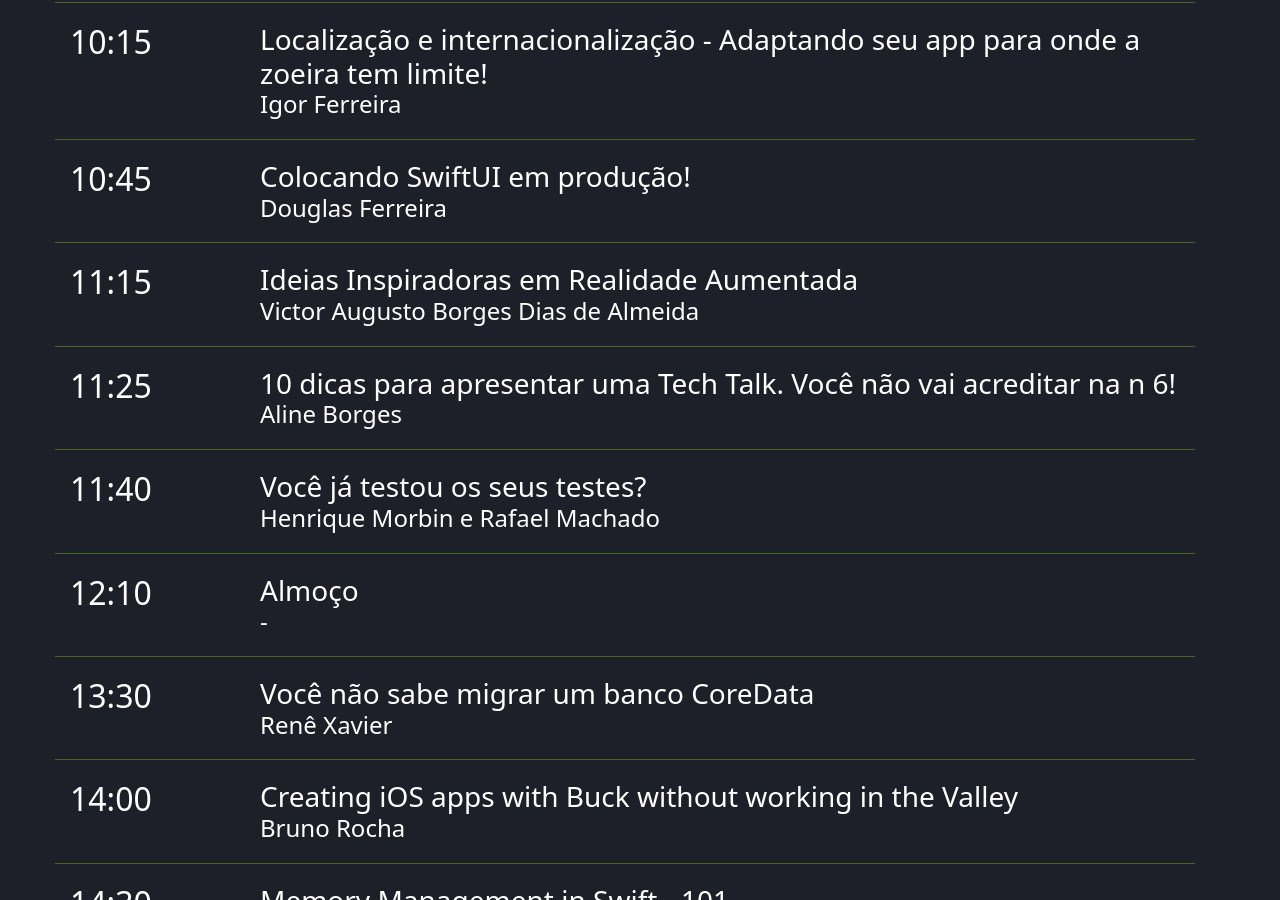
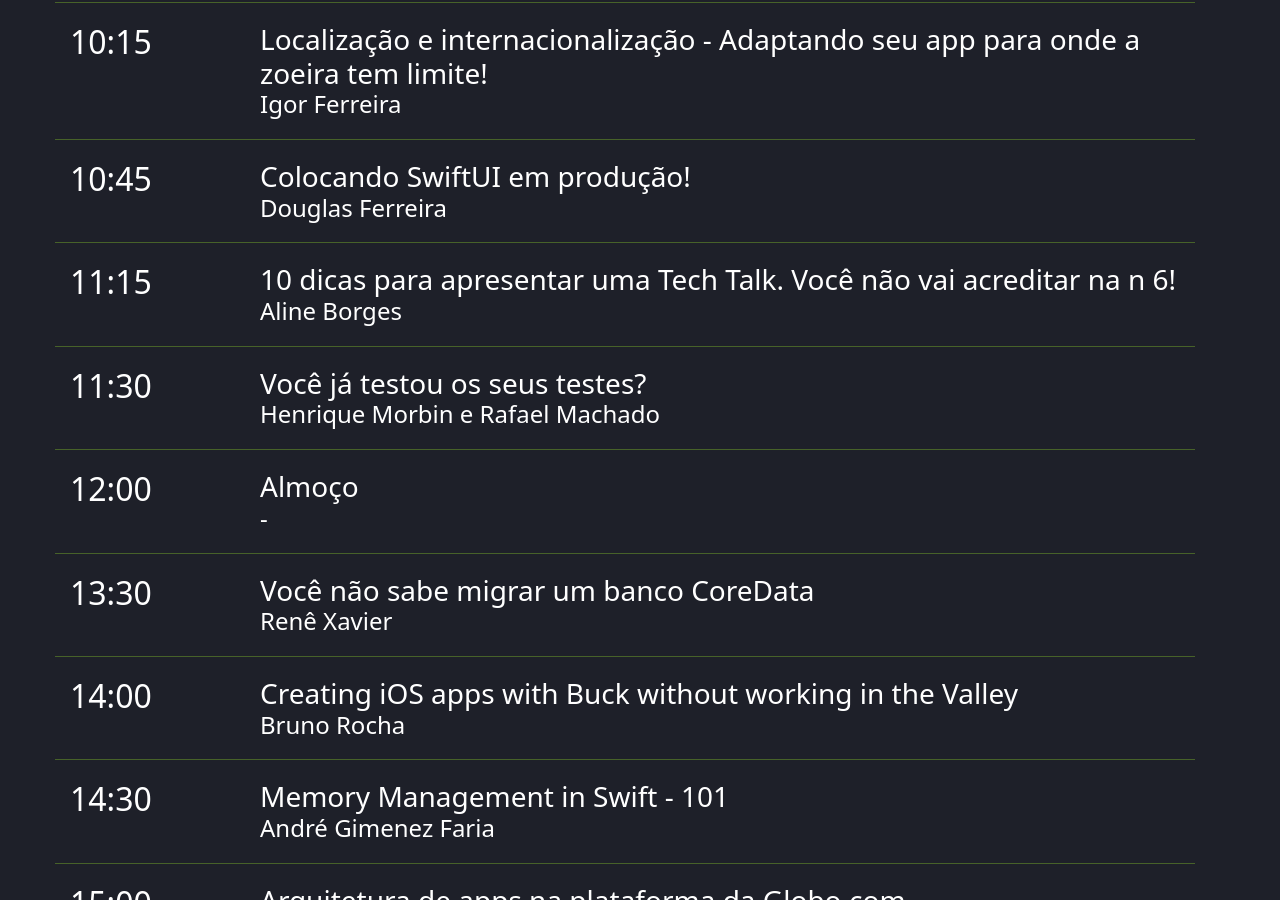
Before and after one commit to CocoaHeadsConference/CocoaHeadsConference.github.io, a Jekyll site: the page built from index.html, in a window 1280 px wide and 900 px high, scrolled down 5638 px. Built offline with Jekyll 4.4.1, drawn with Linux system fonts in a browser that asks for light colours.

Commit message:
Update schedule.json

```diff
--- a/_data/2019/schedule.json
+++ b/_data/2019/schedule.json
@@ -54,27 +54,20 @@
          {
             "type":"talk",
             "date":"2019-11-09T11:15:00-0300",
-            "speaker":"Victor Augusto Borges Dias de Almeida",
-            "name":"Ideias Inspiradoras em Realidade Aumentada",
-            "image":"https://nsbrazil.com/images/team/victor-almeida.png"
-         },
-         {
-            "type":"talk",
-            "date":"2019-11-09T11:25:00-0300",
             "speaker":"Aline Borges",
             "name":"10 dicas para apresentar uma Tech Talk. Você não vai acreditar na n 6!",
             "image":"https://nsbrazil.com/images/team/aline-borges.png"
          },
          {
             "type":"talk",
-            "date":"2019-11-09T11:40:00-0300",
+            "date":"2019-11-09T11:30:00-0300",
             "speaker":"Henrique Morbin e Rafael Machado",
             "name":"Você já testou os seus testes?",
             "image":"https://nsbrazil.com/images/team/henrique-rafael.jpg"
          },
          {
             "type":"talk",
-            "date":"2019-11-09T12:10:00-0300",
+            "date":"2019-11-09T12:00:00-0300",
             "speaker":"-",
             "name":"Almoço",
             "image":""
```
